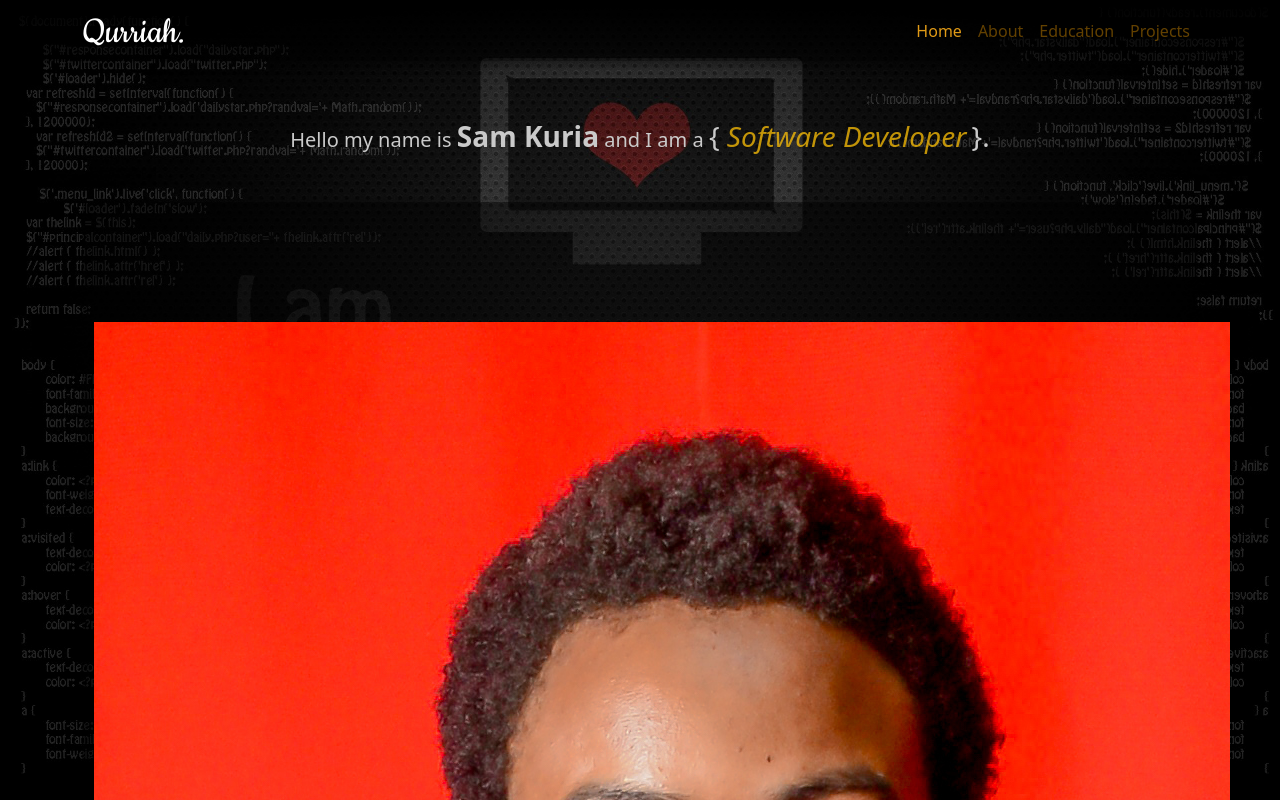
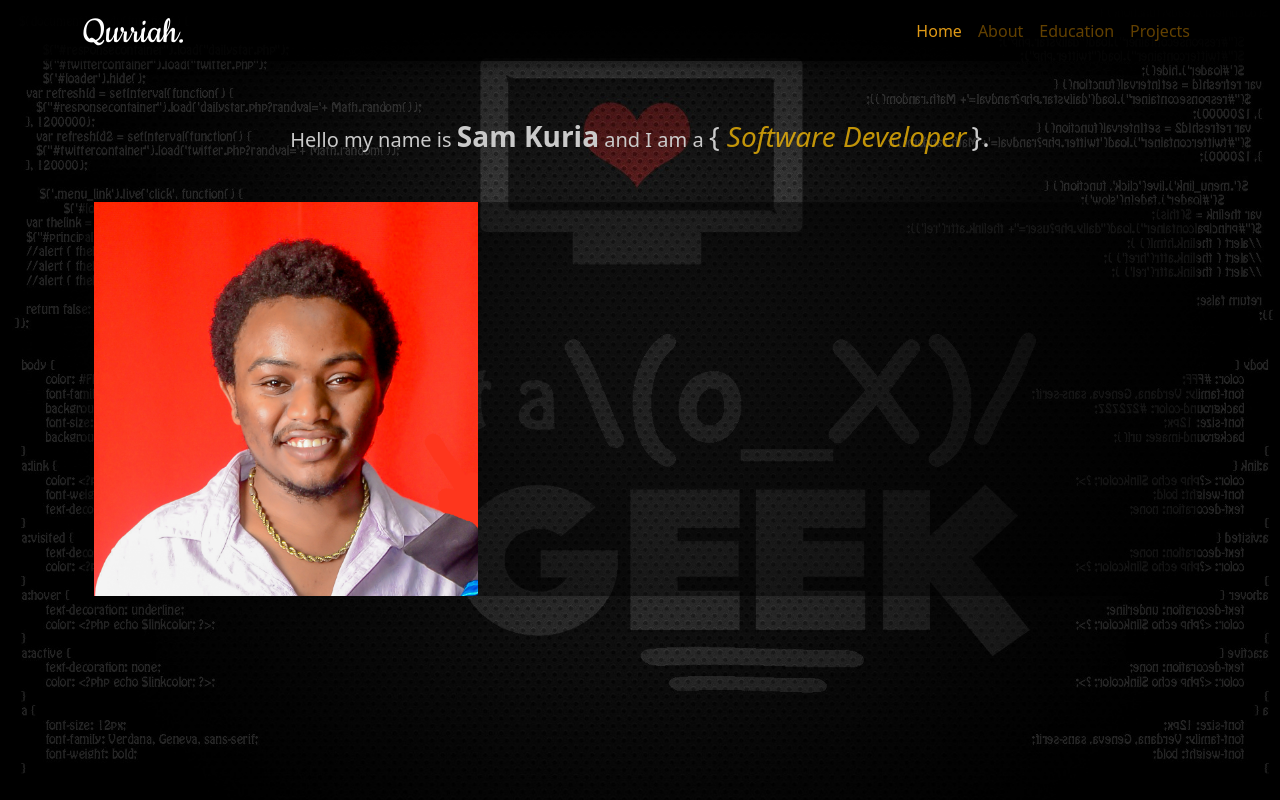
Before and after one commit to qurriahSam/portfolioLandingPage, a plain HTML site: page index.html in a window 1280 px wide. Shown: the top 800 px of the page. Drawn offline with nearby package versions, Linux system fonts and the light colour scheme.

Commit message:
style: resized profile image

```diff
--- a/css/style.css
+++ b/css/style.css
@@ -5,7 +5,7 @@ body {
 }
 
 .navbar {
-  background-image: linear-gradient(#000, rgba(0, 0, 0, 0.473));
+  background-image: linear-gradient(#000, rgba(0, 0, 0, 0.856));
   box-shadow: 0px 5px 8px rgba(0, 0, 0, 0.329);
 }
 
@@ -41,7 +41,11 @@ body {
   background-size: cover;
 }
 
-.banner .container {
+.banner .container:first-child {
   padding-top: 15vh;
   color: rgb(202, 202, 202);
 }
+
+.banner img {
+  width: 30vw;
+}
```
